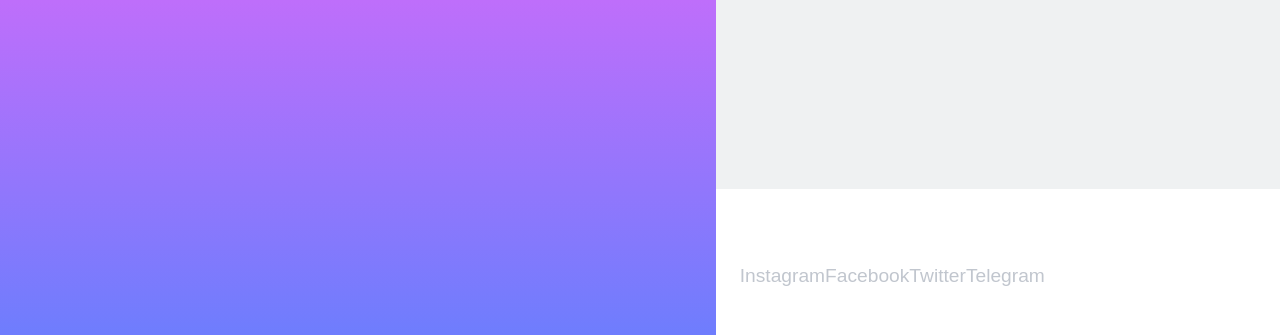
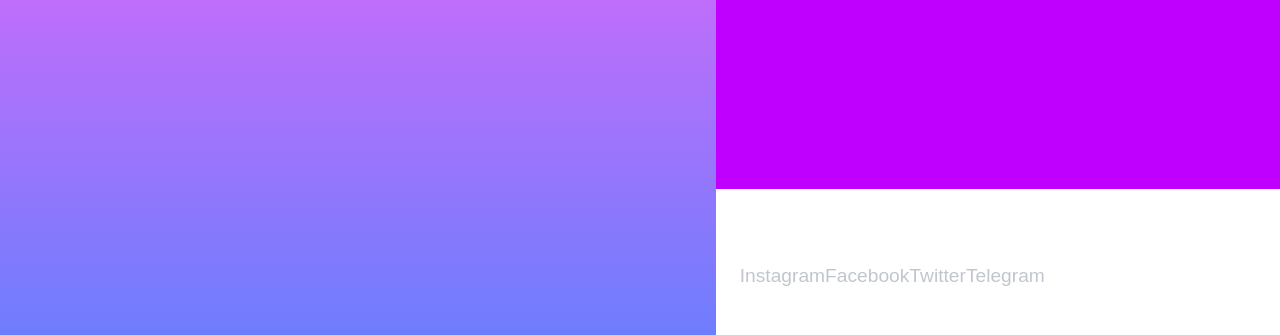
Before and after one commit to Muhamadjalil/pertama, a plain HTML site: page propil.html in a window 1280 px wide. Shown: the part 565-900 px from the top of the page. Drawn offline with Linux system fonts and the light colour scheme.

Commit message:
update style.css

```diff
--- a/style.css
+++ b/style.css
@@ -4,7 +4,7 @@
 }
 
 body {
-  background-color: #eff1f2;
+  background-color: #C000FF;
   font-family: sans-serif;
 }
 
```
